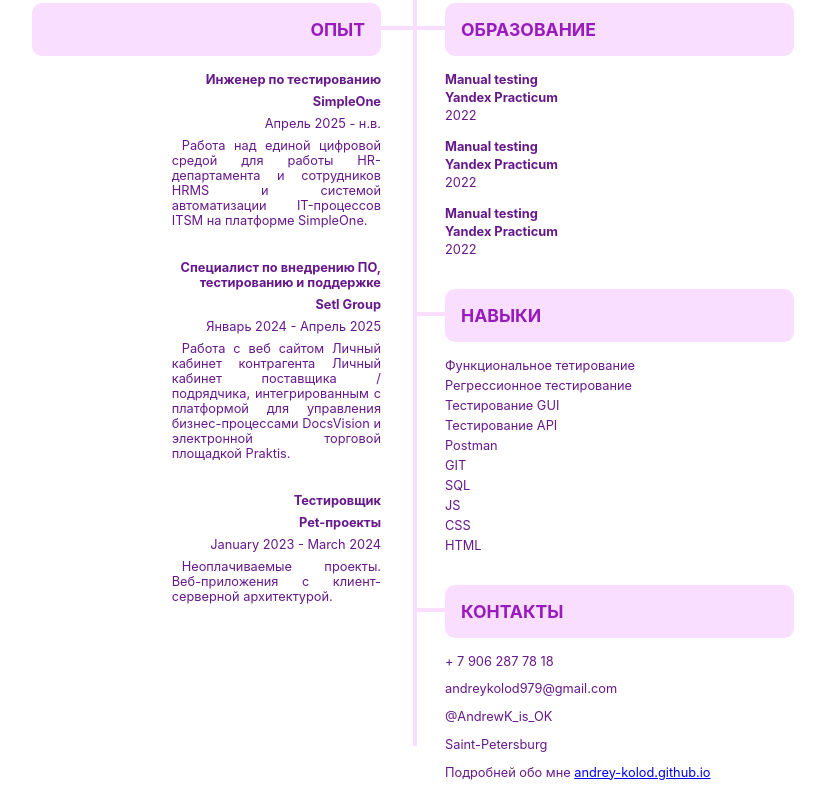
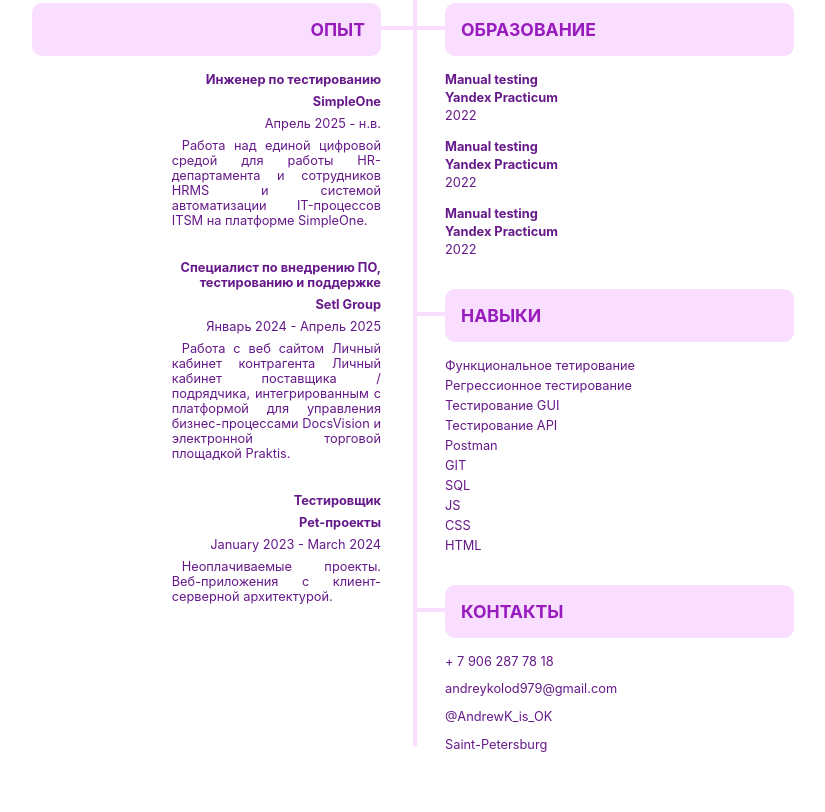
Before and after one commit to andrey-kolod/andrey-kolod.github.io, a website built with Parcel: page projects/CV/index.html in a window 1280 px wide. Shown: the part 337-1149 px from the top of the page, without its empty margins (227-1052 px from the left). After the commit the page ends 1123 px from the top, so only its background shows below. Built offline with nearby package versions, Linux system fonts and the light colour scheme.

```diff
--- a/projects/CV/index.html
+++ b/projects/CV/index.html
@@ -89,8 +89,6 @@
                 <p class="contact">andreykolod979@gmail.com</p>
                 <p class="contact">@AndrewK_is_OK</p>
                 <p class="contact">Saint-Petersburg</p>
-                <p class="contact">Подробней обо мне <a href="https://andrey-kolod.github.io">andrey-kolod.github.io</a>
-                </p>
             </div>
         </div>
 
```
Also changed, not shown: 1 other file.
